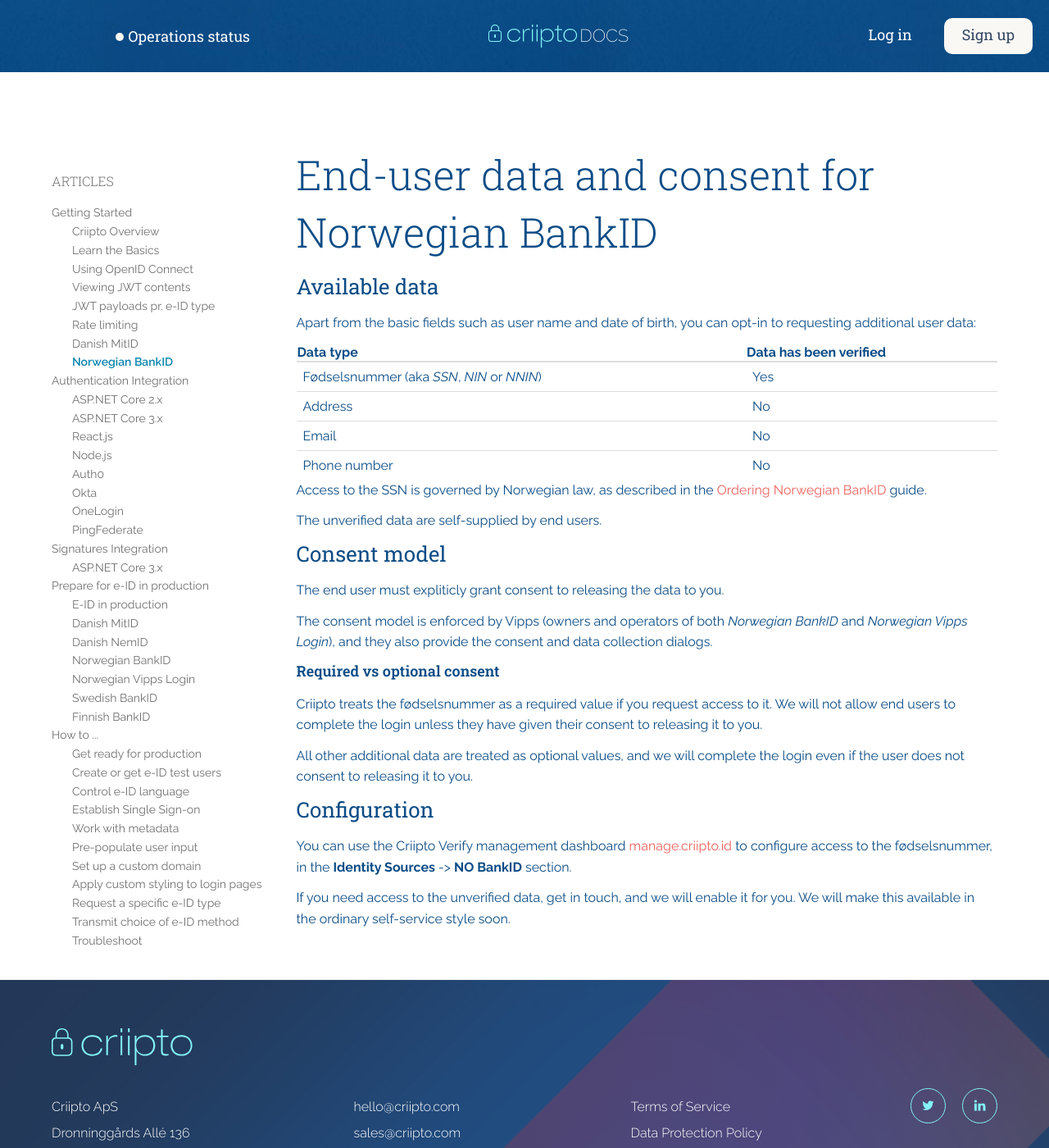
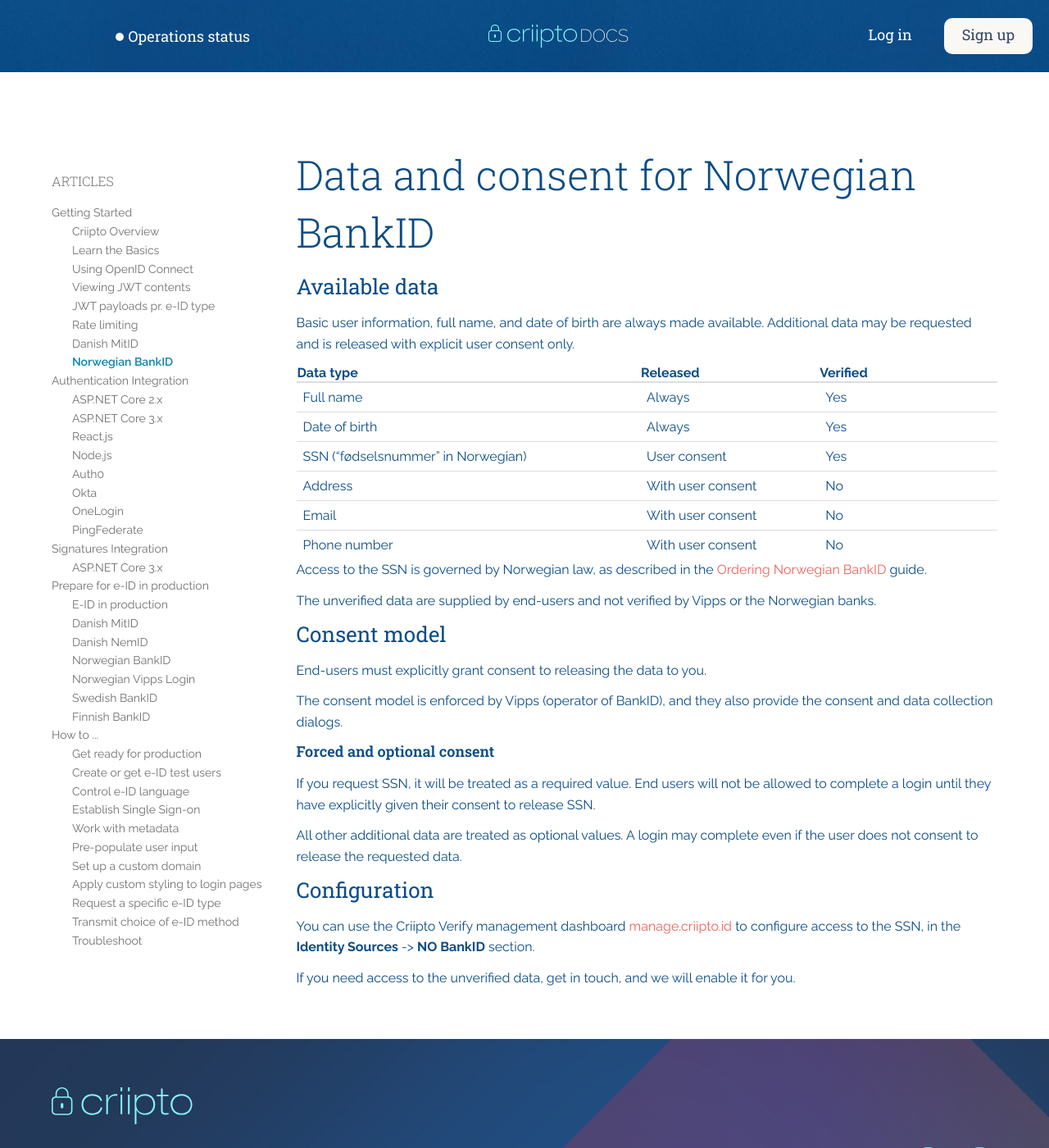
Before and after one commit to criipto/docs-old, a Jekyll site: the page built from getting-started/no-bankid.md, in a window 1280 px wide and 1400 px high. Shown: the whole window at 82% size. Built offline with Jekyll 4.4.1, drawn with Linux system fonts in a browser that asks for light colours; some web fonts are replaced.

Commit message:
Updated MitID and NO BankID articles

```diff
--- a/getting-started/no-bankid.md
+++ b/getting-started/no-bankid.md
@@ -1,37 +1,41 @@
 ---
 layout: article
 title: Particulars of Norwegian BankID
-description: Understand the available data and flows for Norwegian BankID
+description: Choose from available data and flows for Norwegian BankID
 ---
 
-# End-user data and consent for Norwegian BankID
+# Data and consent for Norwegian BankID
 
 ## Available data
-Apart from the basic fields such as user name and date of birth, you can opt-in to requesting additional user data:
+Basic user information, full name, and date of birth are always made available. Additional data may be requested and is released with explicit user consent only.
 
-| **Data type** | **Data has been verified** |
+| **Data type** | **Released** | **Verified** |
 | --- | --- |
-| Fødselsnummer (aka _SSN_, _NIN_ or _NNIN_) | Yes |
-| Address | No |
-| Email | No |
-| Phone number | No |
+| Full name | Always | Yes |
+| Date of birth | Always | Yes |
+| SSN ("fødselsnummer" in Norwegian) | User consent | Yes |
+| Address | With user consent | No |
+| Email | With user consent | No |
+| Phone number | With user consent | No |
 
 Access to the SSN is governed by Norwegian law, as described in the [Ordering Norwegian BankID](/eid-specifics/order-no-bankid) guide.
 
-The unverified data are self-supplied by end users.
+The unverified data are supplied by end-users and not verified by Vipps or the Norwegian banks.
 
 ## Consent model
-The end user must expliticly grant consent to releasing the data to you.
 
-The consent model is enforced by Vipps (owners and operators of both _Norwegian BankID_ and _Norwegian Vipps Login_), and they also provide the consent and data collection dialogs.
+End-users must explicitly grant consent to releasing the data to you.
 
-### Required vs optional consent
-Criipto treats the fødselsnummer as a required value if you request access to it. We will not allow end users to complete the login unless they have given their consent to releasing it to you.
+The consent model is enforced by Vipps (operator of BankID), and they also provide the consent and data collection dialogs.
 
-All other additional data are treated as optional values, and we will complete the login even if the user does not  consent to releasing it to you.
+### Forced and optional consent
+
+If you request SSN, it will be treated as a required value. End users will not be allowed to complete a login until they have explicitly given their consent to release SSN.
+
+All other additional data are treated as optional values. A login may complete even if the user does not consent to release the requested data.
 
 ## Configuration
-You can use the Criipto Verify management dashboard [manage.criipto.id](https://manage.criipto.id) to configure access to the fødselsnummer, in the **Identity Sources** -> **NO BankID** section.
+
+You can use the Criipto Verify management dashboard [manage.criipto.id](https://manage.criipto.id) to configure access to the SSN, in the **Identity Sources** -> **NO BankID** section.
 
 If you need access to the unverified data, get in touch, and we will enable it for you.
-We will make this available in the ordinary self-service style soon.
```
Also changed, not shown: _includes/snippets/login-methods-and-path-encoded.md (+4 -4 lines), eid-specifics/mitid-ux-reqs.md (+23 -11 lines).
